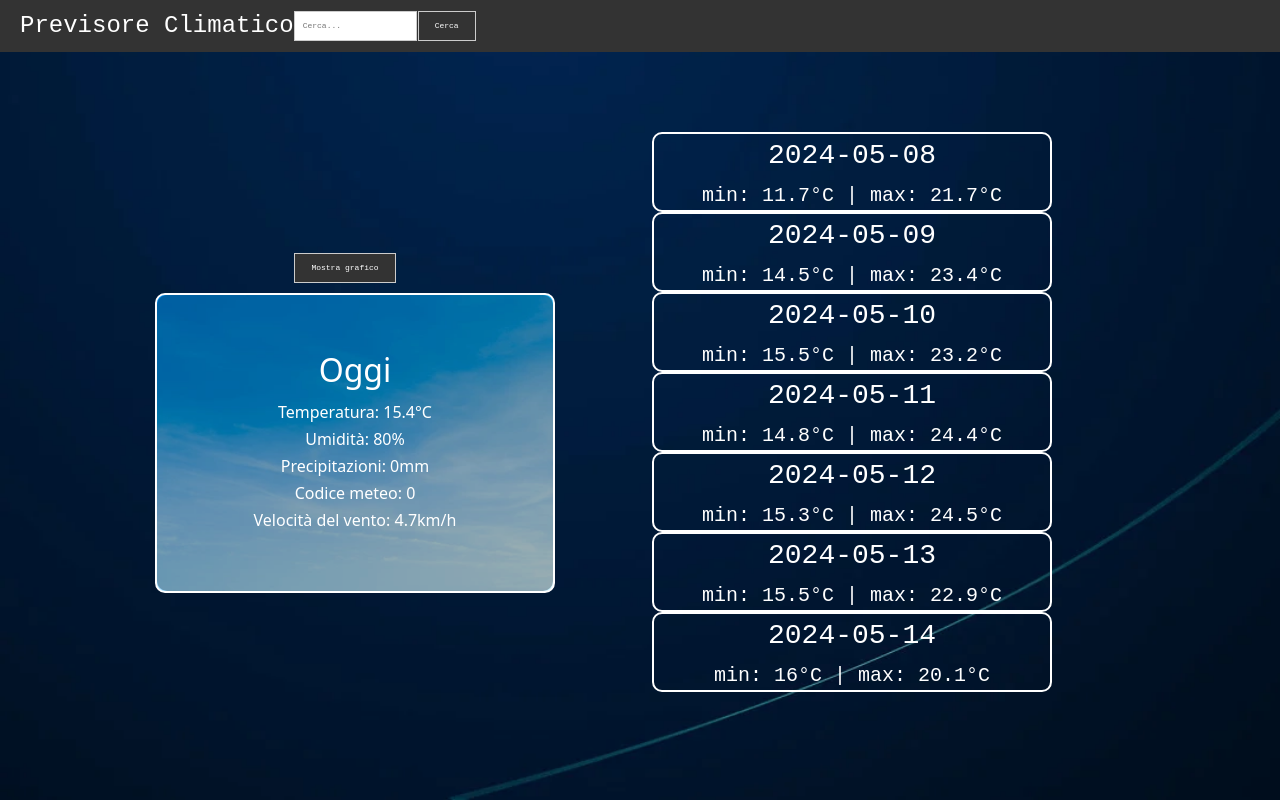
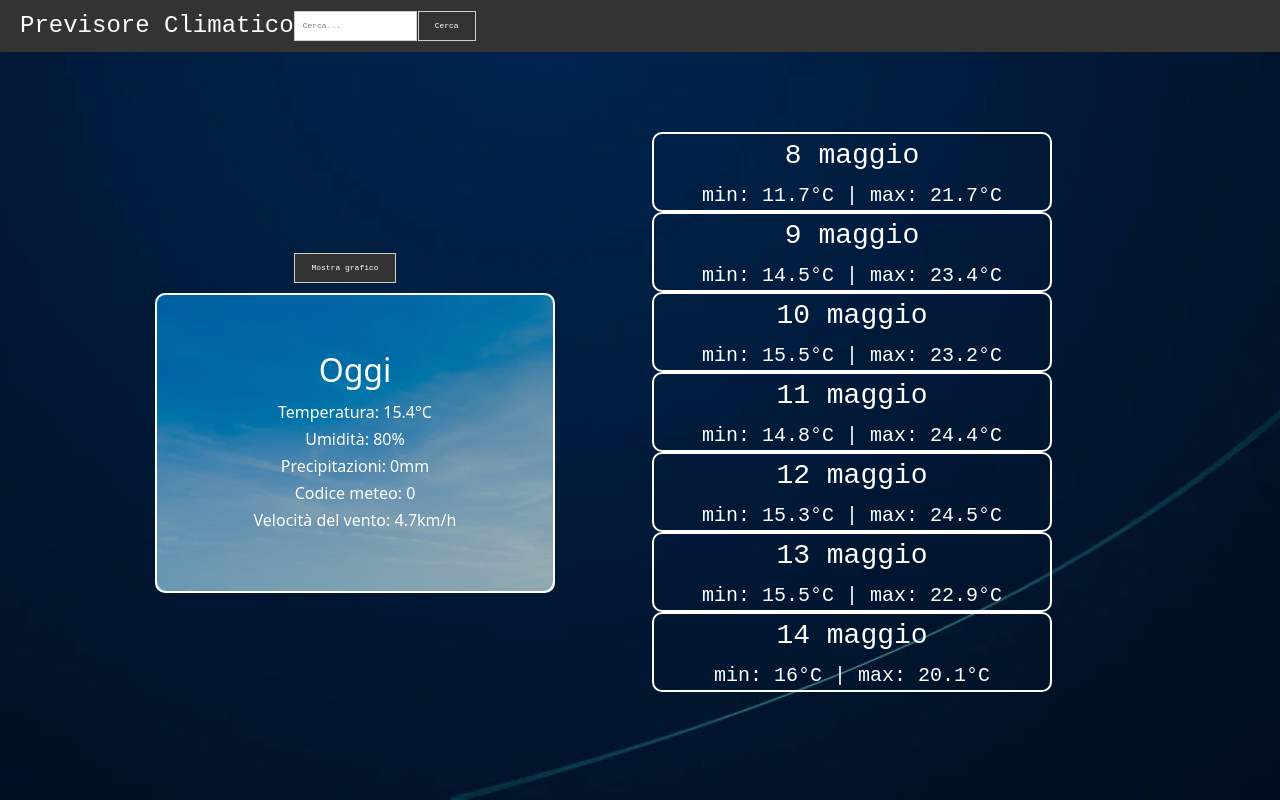
Before and after one commit to matb15/PrevisoreClimatico, a React (Create React App) app in the folder frontend/: page / in a window 1280 px wide. Built offline with nearby package versions, Linux system fonts and the light colour scheme.

Commit message:
fix: data minicard

```diff
--- a/frontend/src/components/MiniWeatherCard.js
+++ b/frontend/src/components/MiniWeatherCard.js
@@ -2,11 +2,37 @@ import React from "react";
 import "../css/WeatherCard.css";
 
 function MiniWeatherCard({ data }) {
+  let date = [];
+
+  function getMonthName(month) {
+    const monthNames = [
+      "gennaio",
+      "febbraio",
+      "marzo",
+      "aprile",
+      "maggio",
+      "giugno",
+      "luglio",
+      "agosto",
+      "settembre",
+      "ottobre",
+      "novembre",
+      "dicembre",
+    ];
+    return monthNames[month];
+  }
+
+  for (let i = 0; i < data.time.length; i++) {
+    let app = new Date(data.time[i]);
+    app = app.getDate() + " " + getMonthName(app.getMonth());
+    date.push(app);
+  }
+
   return (
     <div className="mini-container">
       <div className="mini-weather-card">
         <div className="mini-weather-info">
-          <h3>{data.time[0]}</h3>
+          <h3>{date[0]}</h3>
           <div className="mini-weather-details">
             <p>
               min: {data.temperature_2m_min[0]}°C | max:{" "}
@@ -17,7 +43,7 @@ function MiniWeatherCard({ data }) {
       </div>
       <div className="mini-weather-card">
         <div className="mini-weather-info">
-          <h3>{data.time[1]}</h3>
+          <h3>{date[1]}</h3>
           <div className="mini-weather-details">
             <p>
               min: {data.temperature_2m_min[1]}°C | max:{" "}
@@ -28,7 +54,7 @@ function MiniWeatherCard({ data }) {
       </div>
       <div className="mini-weather-card">
         <div className="mini-weather-info">
-          <h3>{data.time[2]}</h3>
+          <h3>{date[2]}</h3>
           <div className="mini-weather-details">
             <p>
               min: {data.temperature_2m_min[2]}°C | max:{" "}
@@ -39,7 +65,7 @@ function MiniWeatherCard({ data }) {
       </div>
       <div className="mini-weather-card">
         <div className="mini-weather-info">
-          <h3>{data.time[3]}</h3>
+          <h3>{date[3]}</h3>
           <div className="mini-weather-details">
             <p>
               min: {data.temperature_2m_min[3]}°C | max:{" "}
@@ -50,7 +76,7 @@ function MiniWeatherCard({ data }) {
       </div>
       <div className="mini-weather-card">
         <div className="mini-weather-info">
-          <h3>{data.time[4]}</h3>
+          <h3>{date[4]}</h3>
           <div className="mini-weather-details">
             <p>
               min: {data.temperature_2m_min[4]}°C | max:{" "}
@@ -61,7 +87,7 @@ function MiniWeatherCard({ data }) {
       </div>
       <div className="mini-weather-card">
         <div className="mini-weather-info">
-          <h3>{data.time[5]}</h3>
+          <h3>{date[5]}</h3>
           <div className="mini-weather-details">
             <p>
               min: {data.temperature_2m_min[5]}°C | max:{" "}
@@ -72,7 +98,7 @@ function MiniWeatherCard({ data }) {
       </div>
       <div className="mini-weather-card">
         <div className="mini-weather-info">
-          <h3>{data.time[6]}</h3>
+          <h3>{date[6]}</h3>
           <div className="mini-weather-details">
             <p>
               min: {data.temperature_2m_min[6]}°C | max:{" "}
```
